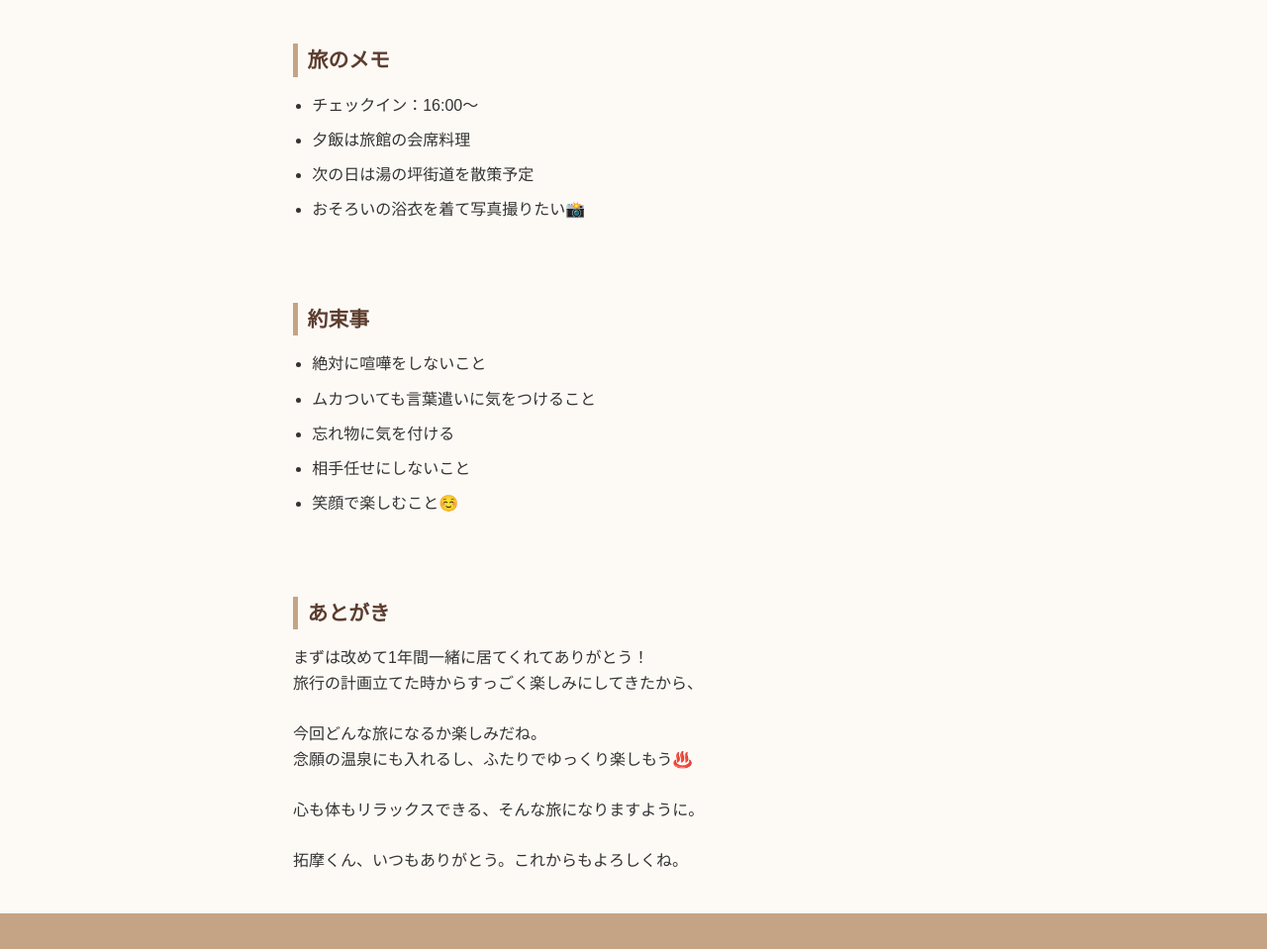
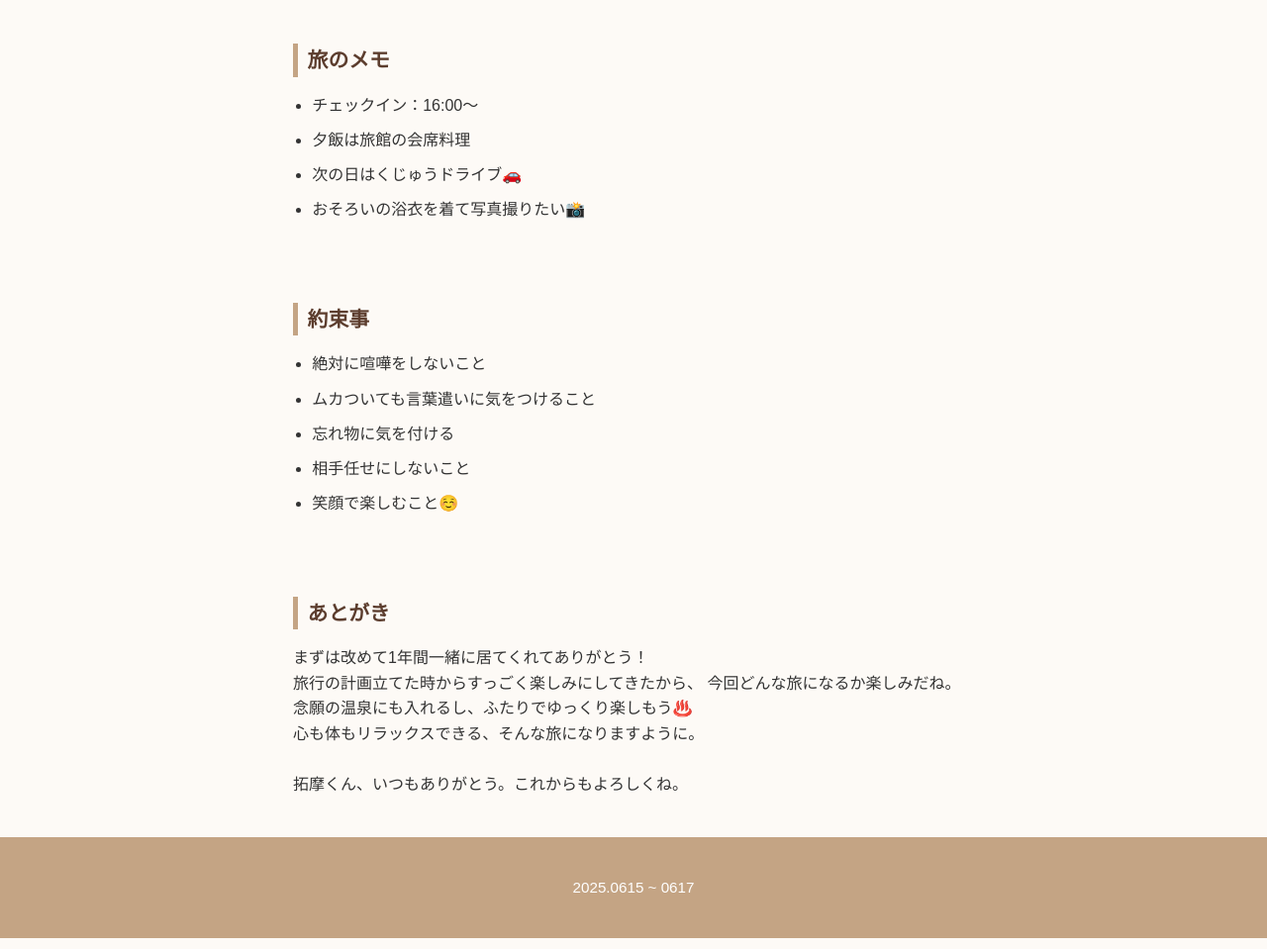
Before and after one commit to Pafuayaka/yufuin, a plain HTML site: page index.html in a window 1280 px wide. Shown: the part 8145-9104 px from the top of the page at 99% size. Drawn offline with Linux system fonts and the light colour scheme.

Commit message:
Update index.html

```diff
--- a/index.html
+++ b/index.html
@@ -178,7 +178,7 @@
     <ul>
       <li>チェックイン：16:00〜</li>
       <li>夕飯は旅館の会席料理</li>
-      <li>次の日は湯の坪街道を散策予定</li>
+      <li>次の日はくじゅうドライブ🚗</li>
       <li>おそろいの浴衣を着て写真撮りたい📸</li>
     </ul>
   </section>
@@ -198,11 +198,10 @@
     <h2>あとがき</h2>
     <p>
       まずは改めて1年間一緒に居てくれてありがとう！<br>
-      旅行の計画立てた時からすっごく楽しみにしてきたから、<br><br>
+      旅行の計画立てた時からすっごく楽しみにしてきたから、
       今回どんな旅になるか楽しみだね。<br>
-      念願の温泉にも入れるし、ふたりでゆっくり楽しもう♨️<br><br>
-      心も体もリラックスできる、そんな旅になりますように。<br>
-      <br>
+      念願の温泉にも入れるし、ふたりでゆっくり楽しもう♨️<br>
+      心も体もリラックスできる、そんな旅になりますように。<br><br>
       拓摩くん、いつもありがとう。これからもよろしくね。
     </p>
   </section>
```
